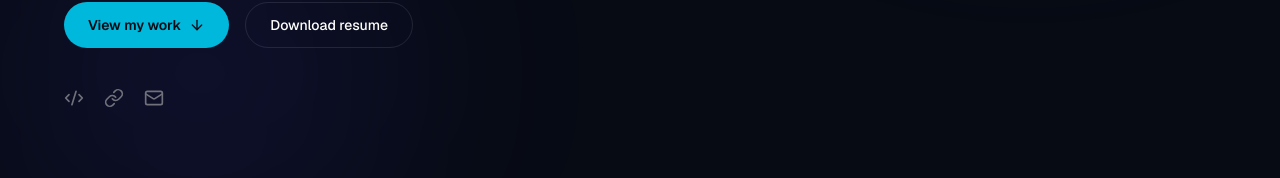
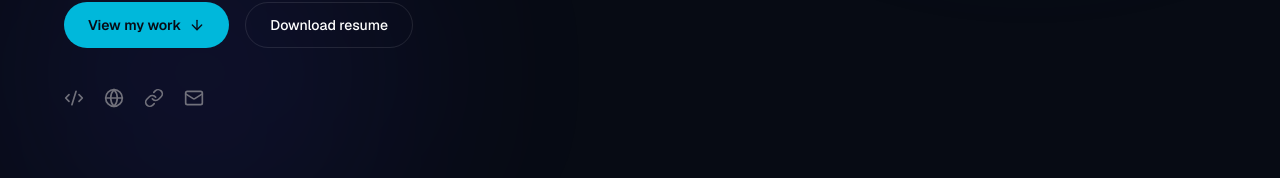
Before and after one commit to SyntaxSprite/portfolio, a Next.js app: page / in a window 1280 px wide. Shown: the part 527-705 px from the top of the page. Built offline with nearby package versions, Linux system fonts and the light colour scheme; no server answers.

Commit message:
Add portfolio and LinkedIn URLs

```diff
--- a/src/app/layout.tsx
+++ b/src/app/layout.tsx
@@ -32,7 +32,9 @@ export const metadata: Metadata = {
     title: `${profile.name} — Portfolio`,
     description: profile.tagline,
     type: "website",
+    url: profile.website,
   },
+  metadataBase: new URL(profile.website),
 };
 
 export default function RootLayout({
--- a/src/components/Contact.tsx
+++ b/src/components/Contact.tsx
@@ -1,4 +1,4 @@
-import { Code2, Link, Mail, Send } from "lucide-react";
+import { Code2, Globe, Link, Mail, Send } from "lucide-react";
 import { SectionHeading } from "./About";
 import type { PortfolioProfile } from "@/types/portfolio";
 
@@ -21,6 +21,15 @@ export function Contact({ profile }: { profile: PortfolioProfile }) {
             >
               <Mail size={16} />
               {profile.email}
+            </a>
+            <a
+              href={profile.website}
+              target="_blank"
+              rel="noopener noreferrer"
+              className="inline-flex items-center gap-2 rounded-full border border-white/10 px-6 py-3 text-sm text-white transition hover:bg-white/5"
+            >
+              <Globe size={16} />
+              Portfolio
             </a>
             <a
               href={profile.github}
--- a/src/components/Hero.tsx
+++ b/src/components/Hero.tsx
@@ -1,4 +1,4 @@
-import { ArrowDown, Code2, Link, Mail, MapPin } from "lucide-react";
+import { ArrowDown, Code2, Globe, Link, Mail, MapPin } from "lucide-react";
 import type { PortfolioProfile } from "@/types/portfolio";
 
 export function Hero({ profile }: { profile: PortfolioProfile }) {
@@ -63,6 +63,15 @@ export function Hero({ profile }: { profile: PortfolioProfile }) {
             <Code2 size={20} />
           </a>
           <a
+            href={profile.website}
+            target="_blank"
+            rel="noopener noreferrer"
+            className="text-zinc-500 transition hover:text-white"
+            aria-label="Portfolio"
+          >
+            <Globe size={20} />
+          </a>
+          <a
             href={profile.linkedin}
             target="_blank"
             rel="noopener noreferrer"
--- a/src/data/portfolio.json
+++ b/src/data/portfolio.json
@@ -5,7 +5,8 @@
   "location": "Nigeria",
   "email": "syntaxsprite@gmail.com",
   "github": "https://github.com/syntaxsprite",
-  "linkedin": "https://linkedin.com/in/yourprofile",
+  "linkedin": "https://www.linkedin.com/in/inikori-okeoghene-08aba22a8",
+  "website": "https://portfolio-rho-tawny-56.vercel.app/",
   "resumeUrl": "/resume.pdf",
   "availableForWork": true,
   "bio": [
--- a/src/types/portfolio.ts
+++ b/src/types/portfolio.ts
@@ -30,6 +30,7 @@ export type PortfolioProfile = {
   email: string;
   github: string;
   linkedin: string;
+  website: string;
   resumeUrl: string;
   availableForWork: boolean;
   bio: string[];
```
Also changed, not shown: 1 other file (tests, documents, lock files or other folders).
